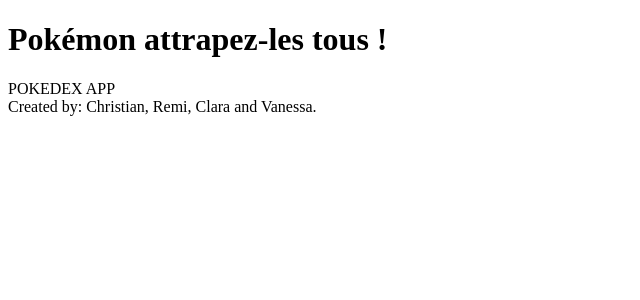
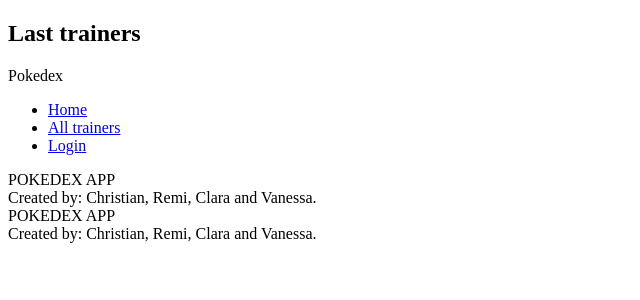
Before and after one commit to rduret/wild_pokedex, a PHP site: template src/View/Home/index.html.twig in a window 1280 px wide. Shown: the part 96-396 px from the top of the page, without its empty margins (0-640 px from the left). Run offline with PHP 8.4, Linux system fonts and the light colour scheme; the template is opened without the code that fills it, so the values that code supplies are empty; some libraries are stand-ins or nearby versions.

Commit message:
Reorganization index.html.twig

```diff
--- a/src/View/Home/index.html.twig
+++ b/src/View/Home/index.html.twig
@@ -1,5 +1,6 @@
 {% extends 'layout.html.twig' %}
 
 {% block content %}
-    <h1>Pokémon attrapez-les tous !</h1>
+    {% include "Trainers/last-trainers.html.twig" %}
+    {% include "Pokemon/list.html.twig" %}
 {% endblock %}
--- /dev/null
+++ b/src/View/Trainers/last-trainers.html.twig
@@ -0,0 +1,3 @@
+<div class="users-container">
+    <h2>Last trainers</h2>
+</div>
--- /dev/null
+++ b/src/View/Trainers/list.html.twig
@@ -0,0 +1,3 @@
+    <div class="users-container">
+        <h2>Last trainers</h2>
+    </div>
```
Also changed, not shown: src/View/User/list.html.twig (deleted, +0 -12 lines).
